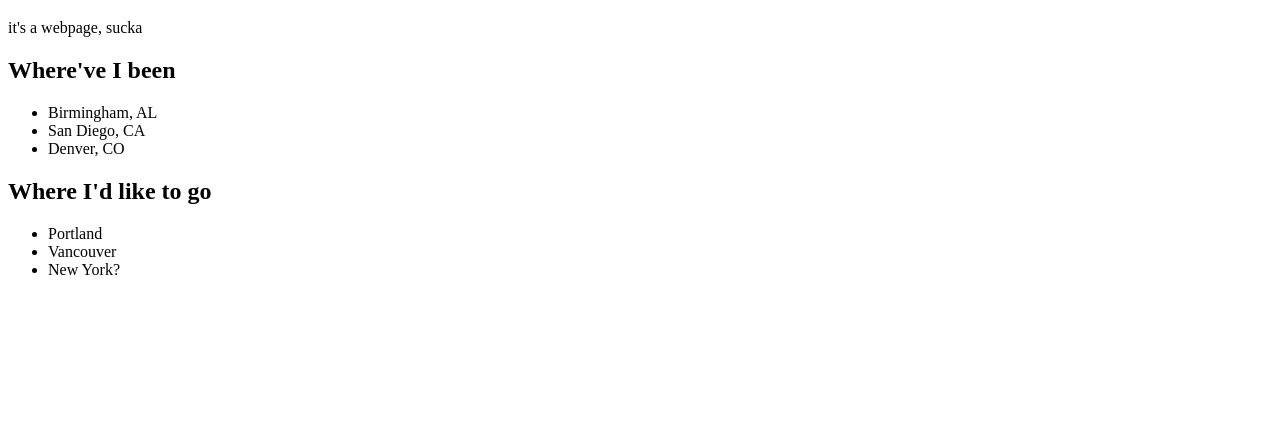
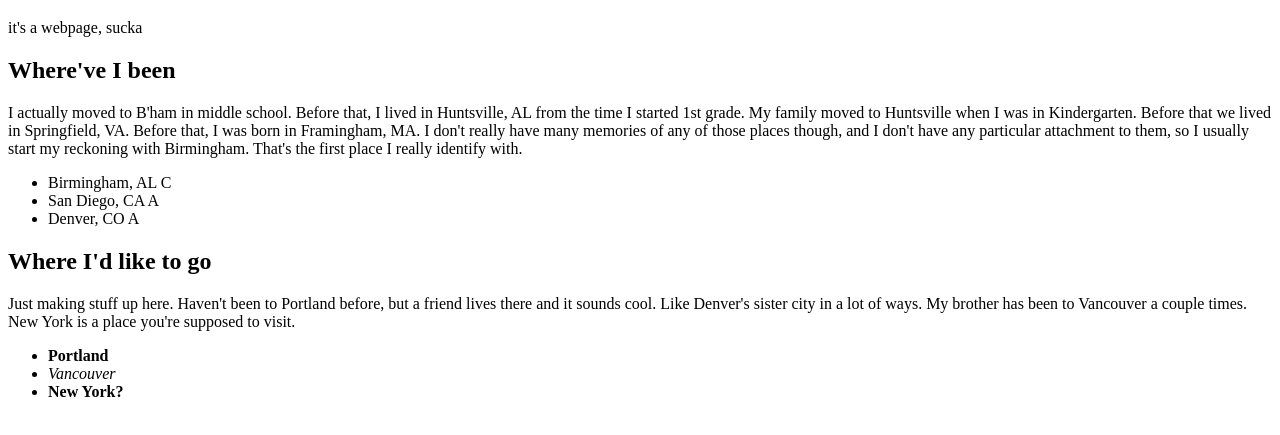
Before and after one commit to chrisman/html-exercise, a plain HTML site: page index.html in a window 1280 px wide. Shown: the part 61-496 px from the top of the page. Drawn offline with Linux system fonts and the light colour scheme.

Commit message:
p's and formatting

```diff
--- a/index.html
+++ b/index.html
@@ -11,18 +11,21 @@
     <div>it's a webpage, sucka</div>
     <div>
       <h2>Where've I been</h2>
+      <p>I actually moved to B'ham in middle school. Before that, I lived in Huntsville, AL from the time I started 1st grade. My family moved to Huntsville when I was in Kindergarten. Before that we lived in Springfield, VA. Before that, I was born in Framingham, MA. I don't really have many memories of any of those places though, and I don't have any particular attachment to them, so I usually start my reckoning with Birmingham. That's the first place I really identify with.</p>
       <ul>
-        <li>Birmingham, AL</li>
-        <li>San Diego, CA</li>
-        <li>Denver, CO</li>
+        <li>Birmingham, AL <span>&#67;
+</span></li>
+        <li>San Diego, CA <span>&#65;</span></li>
+        <li>Denver, CO <span>&#65;</span></li>
       </ul>
     </div>
     <div>
       <h2>Where I'd like to go</h2>
+      <p>Just making stuff up here. Haven't been to Portland before, but a friend lives there and it sounds cool. Like Denver's sister city in a lot of ways. My brother has been to Vancouver a couple times. New York is a place you're supposed to visit.</p>
       <ul>
-        <li>Portland</li>
-        <li>Vancouver</li>
-        <li>New York?</li>
+        <li><strong>Portland</strong></li>
+        <li><em>Vancouver</em></li>
+        <li><strong>New York?</strong></li>
       </ul>
     </div>
   </body>
```
